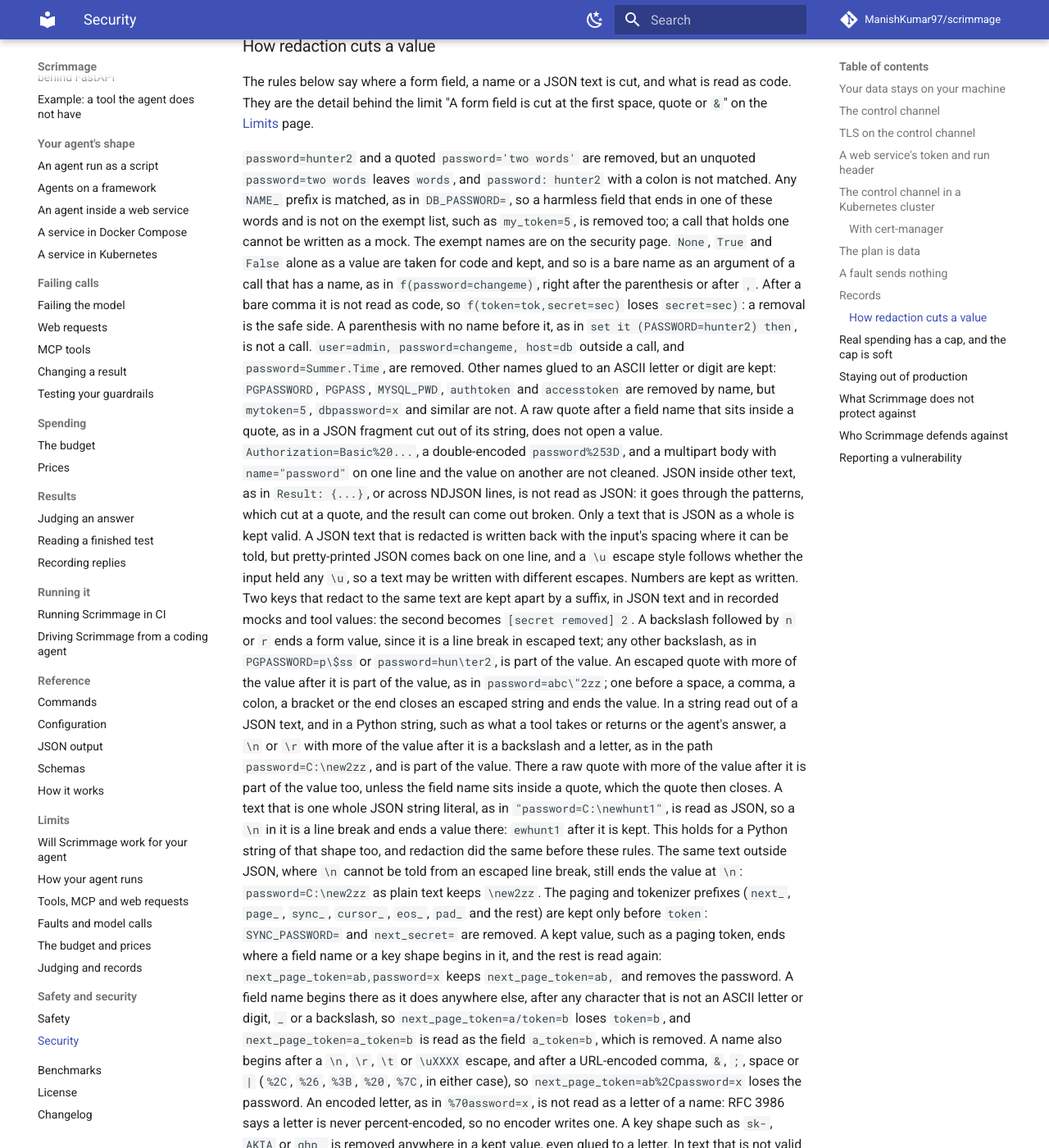
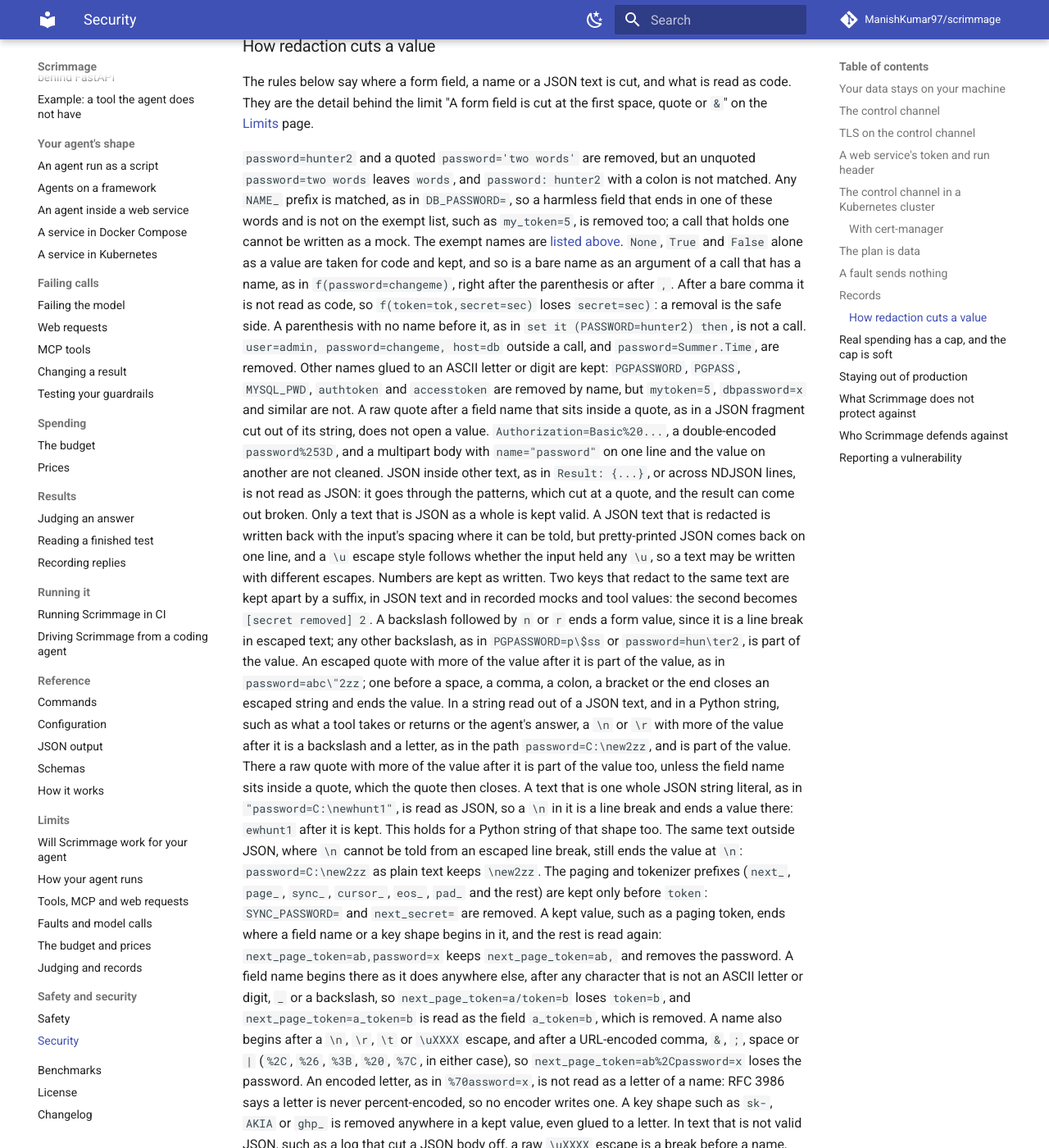
Before and after one commit to ManishKumar97/scrimmage, an MkDocs documentation site: the page built from docs/security.md, in a window 1280 px wide and 1400 px high, scrolled down 17354 px. Shown: the whole window at 82% size. Built offline with MkDocs 1.6.1 and Material for MkDocs 9.7.7, drawn with Linux system fonts in a browser that asks for light colours; comment, search, counter and statistics services are not loaded; some of the changed text lies outside the part shown.

Commit message:
docs: link the exempt names and drop a changelog sentence from security

```diff
--- a/docs/security.md
+++ b/docs/security.md
@@ -363,7 +363,7 @@ Every gated call is written to a record in `scrimmage-runs/`, next to your `scri
 
   *Checked by: `tests/test_security_claims.py::test_each_listed_secret_shape_is_removed`, `tests/test_redact.py::test_a_jwt_is_removed_after_any_separator`, `tests/test_redact.py::test_the_old_module_kept_each_new_secret_and_the_new_one_removes_it`, `tests/test_redact.py::test_a_marker_is_removed_with_what_sticks_to_it`, `tests/test_record.py::test_a_json_reply_holding_a_form_field_in_a_string_is_written_as_valid_json`, `tests/test_redact.py::test_what_starts_inside_a_bearer_token_is_read_again`, `tests/test_redact.py::test_a_bearer_token_shields_no_secret_glued_after_it`*
 
-  A form field with an empty value, prose such as "reset your password at", a URL path that holds the word `token`, and these names are left as written: the paging names (`next_page_token`, `page_token`), anything after `is_`, `has_`, `top_`, `max_`, `min_`, `num_` or `n_`, the tokenizer names (`eos_token`, `bos_token`, `pad_token`, `unk_token`, `sep_token`, `cls_token`) and a name glued to a word, such as `mytoken`.
+  A form field with an empty value, prose such as "reset your password at", a URL path that holds the word `token`, and <a id="exempt-names"></a>these names are left as written: the paging names (`next_page_token`, `page_token`), anything after `is_`, `has_`, `top_`, `max_`, `min_`, `num_` or `n_`, the tokenizer names (`eos_token`, `bos_token`, `pad_token`, `unk_token`, `sep_token`, `cls_token`) and a name glued to a word, such as `mytoken`.
   `None`, `True` and `False` alone as a value, and a bare name as an argument of a call that has a name, such as `f(token=tok)`, are code and are left as written.
   A value kept this way ends where a field name or a key shape begins in it, and the rest is read again by every rule: in `next_page_token=ab,password=x` the paging token stays and the password is removed, and in `f(token=ghp_...)` the GitHub token is removed.
   For a text that is JSON as a whole, a field name at the end of a string cannot run into the next string: the JSON object, array or string is read first and each string in it is cleaned on its own, so the result still parses, with the same keys and list lengths, and only a change is written back.
@@ -402,7 +402,7 @@ The rules below say where a form field, a name or a JSON text is cut, and what i
 They are the detail behind the limit "A form field is cut at the first space, quote or `&`" on the [Limits](limits/judging.md#records-and-secrets) page.
 
 `password=hunter2` and a quoted `password='two words'` are removed, but an unquoted `password=two words` leaves ` words`, and `password: hunter2` with a colon is not matched.
-Any `NAME_` prefix is matched, as in `DB_PASSWORD=`, so a harmless field that ends in one of these words and is not on the exempt list, such as `my_token=5`, is removed too; a call that holds one cannot be written as a mock. The exempt names are on the security page.
+Any `NAME_` prefix is matched, as in `DB_PASSWORD=`, so a harmless field that ends in one of these words and is not on the exempt list, such as `my_token=5`, is removed too; a call that holds one cannot be written as a mock. The exempt names are [listed above](#exempt-names).
 `None`, `True` and `False` alone as a value are taken for code and kept, and so is a bare name as an argument of a call that has a name, as in `f(password=changeme)`, right after the parenthesis or after `, `.
 After a bare comma it is not read as code, so `f(token=tok,secret=sec)` loses `secret=sec)`: a removal is the safe side.
 A parenthesis with no name before it, as in `set it (PASSWORD=hunter2) then`, is not a call.
@@ -418,7 +418,7 @@ An escaped quote with more of the value after it is part of the value, as in `pa
 In a string read out of a JSON text, and in a Python string, such as what a tool takes or returns or the agent's answer, a `\n` or `\r` with more of the value after it is a backslash and a letter, as in the path `password=C:\new2zz`, and is part of the value.
 There a raw quote with more of the value after it is part of the value too, unless the field name sits inside a quote, which the quote then closes.
 A text that is one whole JSON string literal, as in `"password=C:\newhunt1"`, is read as JSON, so a `\n` in it is a line break and ends a value there: `ewhunt1` after it is kept.
-This holds for a Python string of that shape too, and redaction did the same before these rules.
+This holds for a Python string of that shape too.
 The same text outside JSON, where `\n` cannot be told from an escaped line break, still ends the value at `\n`: `password=C:\new2zz` as plain text keeps `\new2zz`.
 The paging and tokenizer prefixes (`next_`, `page_`, `sync_`, `cursor_`, `eos_`, `pad_` and the rest) are kept only before `token`: `SYNC_PASSWORD=` and `next_secret=` are removed.
 A kept value, such as a paging token, ends where a field name or a key shape begins in it, and the rest is read again: `next_page_token=ab,password=x` keeps `next_page_token=ab,` and removes the password.
```
